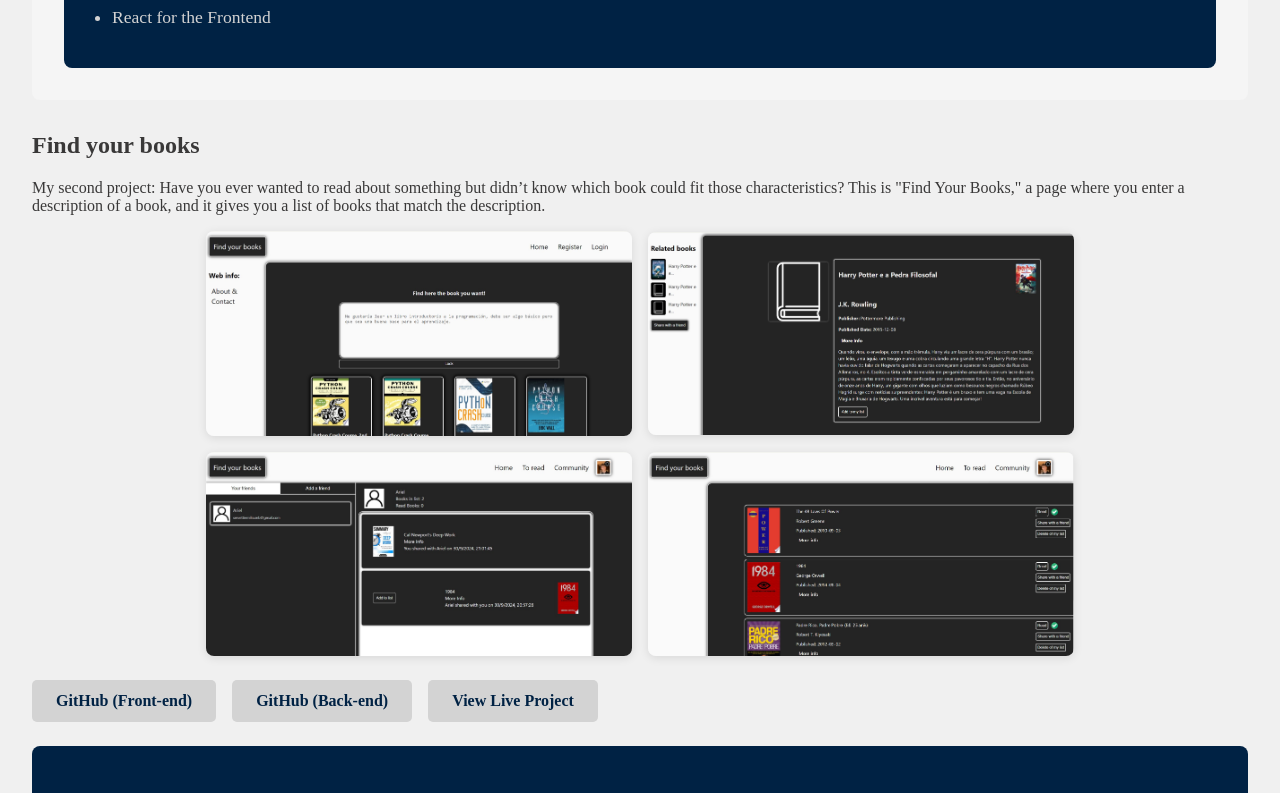
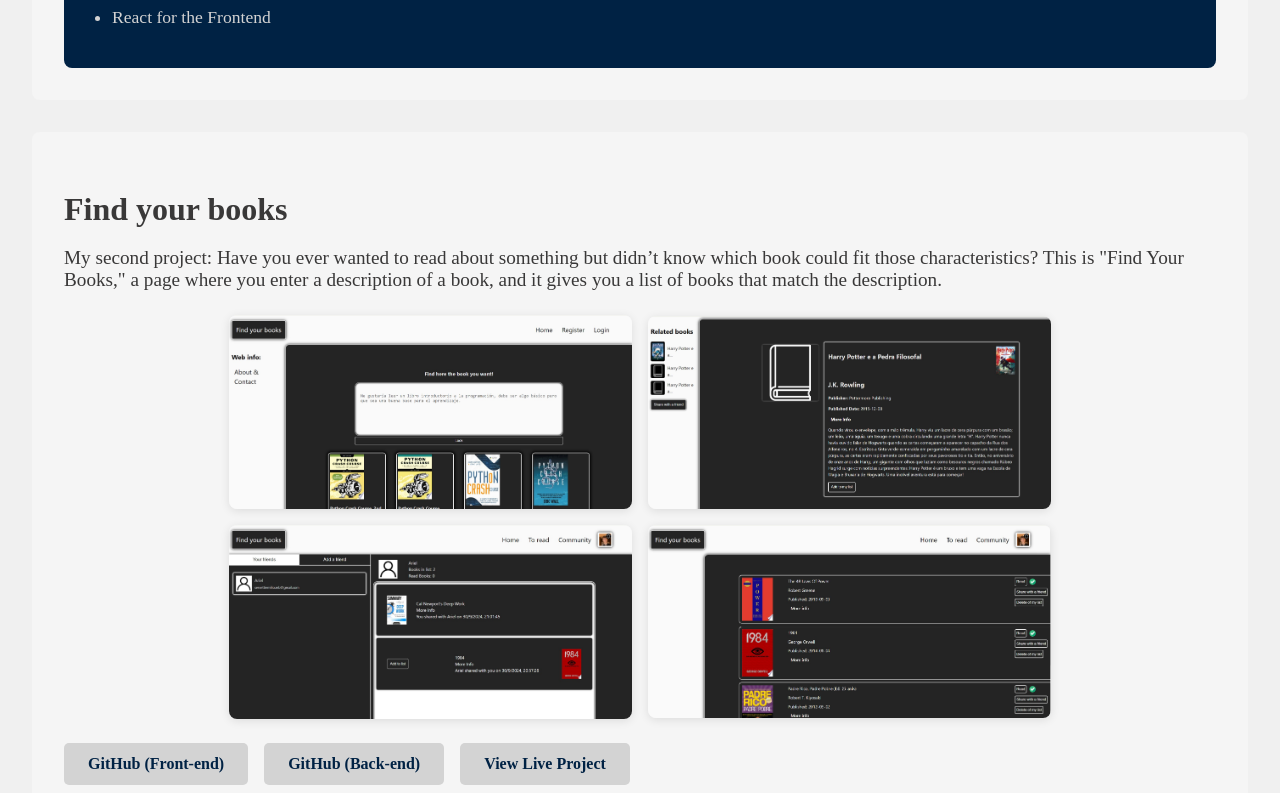
Before and after one commit to EServetti/My-portfolio, a React (Vite) app: page /My-portfolio/projects in a window 1280 px wide. Shown: the part 1127-1920 px from the top of the page. Built offline with nearby package versions, Linux system fonts and the light colour scheme.

Commit message:
Cambios esteticos

```diff
--- a/src/pages/projects.jsx
+++ b/src/pages/projects.jsx
@@ -15,7 +15,7 @@ const Projects = () => {
     <div className="projects-container">
       <h1>My Projects</h1>
 
-      <div className="project1">
+      <div className="project">
         <h2>Everithing for your home</h2>
         <p>
           This is my first project, created during the Coderhouse course on
@@ -66,7 +66,7 @@ const Projects = () => {
           </ul>
         </div>
       </div>
-      <div className="project2">
+      <div className="project">
         <h2>Find your books</h2>
         <p>
           My second project: Have you ever wanted to read about something but
--- a/src/styles/projects.css
+++ b/src/styles/projects.css
@@ -9,19 +9,19 @@
   margin-bottom: 2rem;
 }
 
-.project1 {
+.project {
   background-color: #f5f5f5;
   padding: 2rem;
   border-radius: 8px;
   margin-bottom: 2rem;
 }
 
-.project1 h2 {
+.project h2 {
   font-size: 2rem;
   margin-bottom: 1rem;
 }
 
-.project1 p {
+.project p {
   font-size: 1.2rem;
   margin-bottom: 1.5rem;
 }
```
